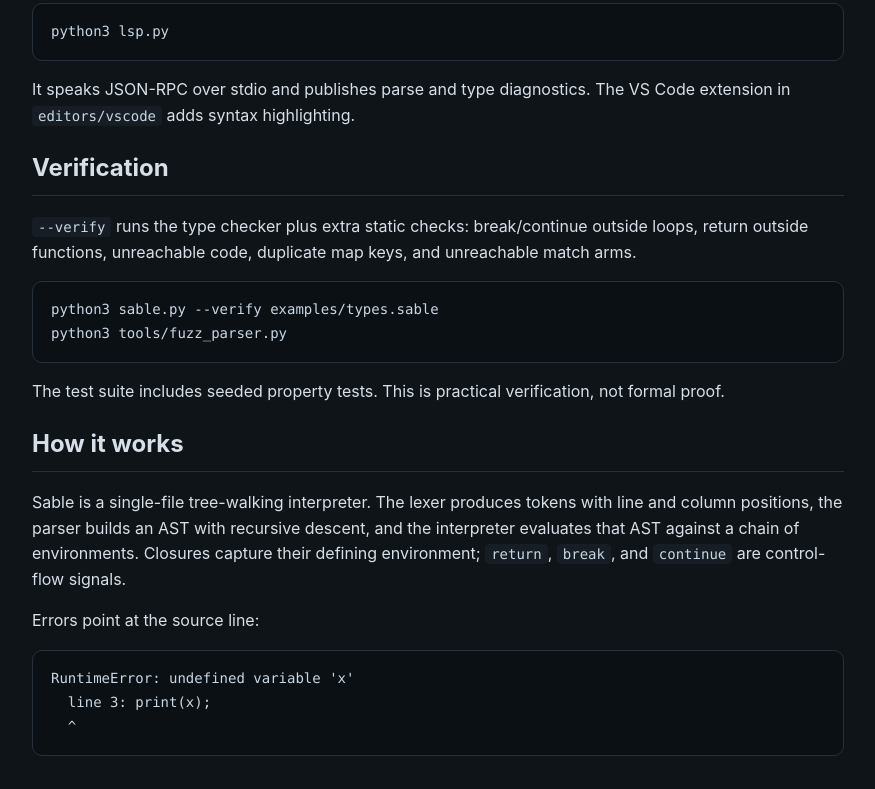
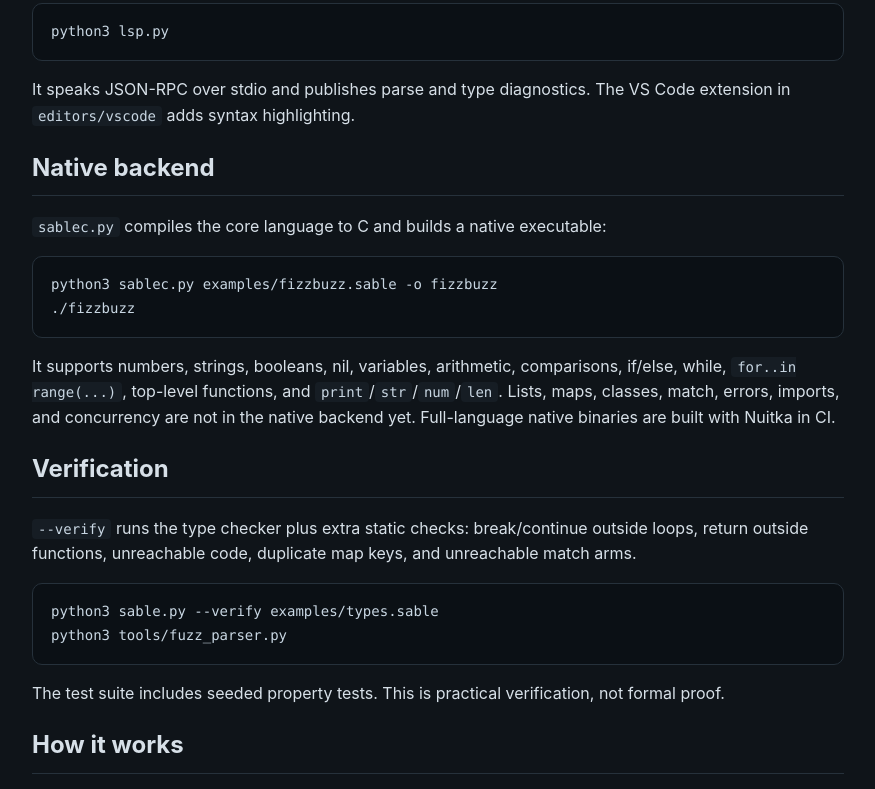
Before and after one commit to prenjith/sable, a plain HTML site: page docs/index.html in a window 1280 px wide. Shown: the part 5745-6534 px from the top of the page, without its empty margins (202-1077 px from the left). Drawn offline with Linux system fonts and the light colour scheme.

Commit message:
docs: native backend

```diff
--- a/docs/index.html
+++ b/docs/index.html
@@ -301,6 +301,12 @@ print(wait(task));</code></pre>
   <pre><code>python3 lsp.py</code></pre>
   <p>It speaks JSON-RPC over stdio and publishes parse and type diagnostics. The VS Code extension in <code>editors/vscode</code> adds syntax highlighting.</p>
 
+  <h2>Native backend</h2>
+  <p><code>sablec.py</code> compiles the core language to C and builds a native executable:</p>
+  <pre><code>python3 sablec.py examples/fizzbuzz.sable -o fizzbuzz
+./fizzbuzz</code></pre>
+  <p>It supports numbers, strings, booleans, nil, variables, arithmetic, comparisons, if/else, while, <code>for..in range(...)</code>, top-level functions, and <code>print</code>/<code>str</code>/<code>num</code>/<code>len</code>. Lists, maps, classes, match, errors, imports, and concurrency are not in the native backend yet. Full-language native binaries are built with Nuitka in CI.</p>
+
   <h2>Verification</h2>
   <p><code>--verify</code> runs the type checker plus extra static checks: break/continue outside loops, return outside functions, unreachable code, duplicate map keys, and unreachable match arms.</p>
   <pre><code>python3 sable.py --verify examples/types.sable
@@ -318,7 +324,7 @@ python3 tools/fuzz_parser.py</code></pre>
 </main>
 
 <footer>
-  Sable 0.8.0 · <a href="https://github.com/prenjith/sable">source</a>
+  Sable 0.9.0 · <a href="https://github.com/prenjith/sable">source</a>
 </footer>
 
 </body>
```
Also changed, not shown: CHANGELOG.md, README.md.
